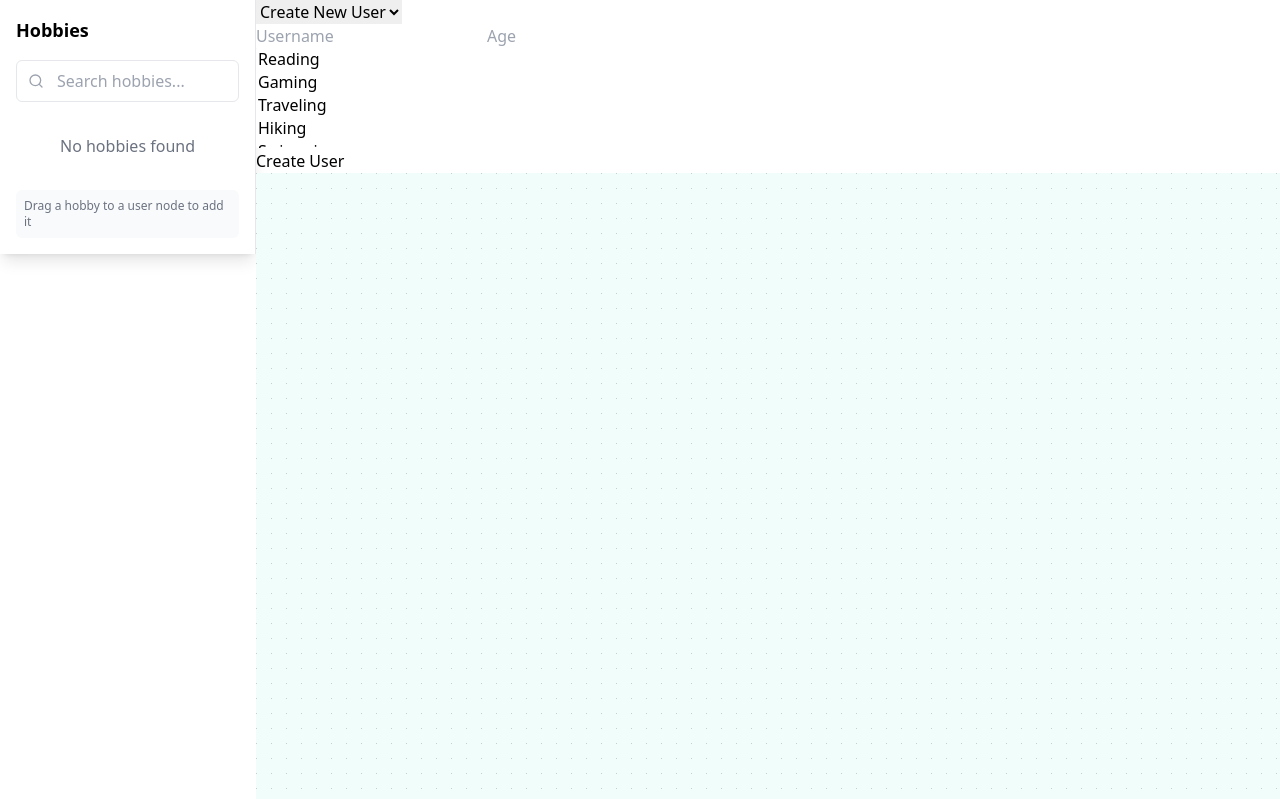
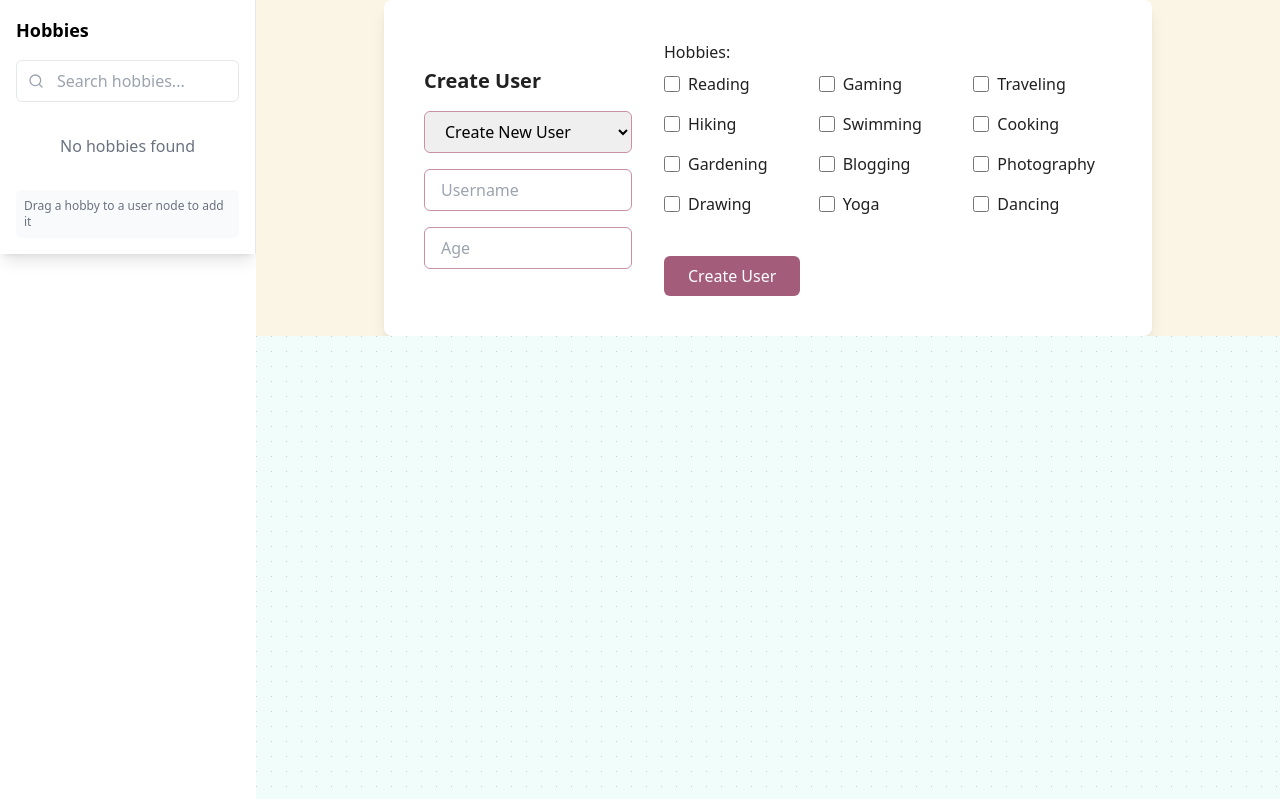
Before and after one commit to shankarjatin/Cybernauts_Jatin_shankar, a React (Vite) app in the folder frontend/: page / in a window 1280 px wide. Shown: the top 799 px of the page. Built offline with nearby package versions, Linux system fonts and the light colour scheme.

Commit message:
done styling of form

```diff
--- a/frontend/src/components/MainVisualization.tsx
+++ b/frontend/src/components/MainVisualization.tsx
@@ -56,69 +56,42 @@ const Flow = () => {
 
     const onDrop = useCallback((event) => {
       event.preventDefault();
+      event.stopPropagation(); // Ensure this event doesn't propagate further than intended
 
+      const reactFlowBounds = event.currentTarget.getBoundingClientRect();
+      const x = event.clientX - reactFlowBounds.left;
+      const y = event.clientY - reactFlowBounds.top;
       const hobby = event.dataTransfer.getData("application/reactflow-hobby");
-        if (!hobby) return;
 
-        // Get the position of the drop
-        const reactFlowBounds = event.currentTarget.getBoundingClientRect();
-        const position = {
-            x: event.clientX - reactFlowBounds.left,
-            y: event.clientY - reactFlowBounds.top
+      // Assuming nodes are positioned absolutely within the React Flow container
+      const closestNode = nodes.find(node => {
+          const nodePosition = node.position;
+          const nodeBounds = {
+              x: nodePosition.x,
+              y: nodePosition.y,
+              width: 250,  // Assuming default width if not provided by node data
+              height: 100  // Assuming default height
           };
-
-        // Find the closest user node to the drop position
-        const userNode = nodes.find(node => {
-            if (!node.id.startsWith('hobby-')) {  // Only look at user nodes
-                const nodeX = node.position.x;
-                const nodeY = node.position.y;
-                const distanceX = Math.abs(nodeX - position.x);
-                const distanceY = Math.abs(nodeY - position.y);
-                return distanceX < 100 && distanceY < 50;  // Adjust these thresholds as needed
-            }
-            return false;
+          return x >= nodeBounds.x && x <= nodeBounds.x + nodeBounds.width &&
+                 y >= nodeBounds.y && y <= nodeBounds.y + nodeBounds.height;
       });
 
-        if (userNode) {
-            const user = users.find(u => u._id === userNode.id);
-            if (user && !user.hobbies.includes(hobby)) {
-                // Update user with new hobby
-                const updatedHobbies = [...user.hobbies, hobby];
-                updateUser(user._id, { ...user, hobbies: updatedHobbies })
+      if (closestNode && hobby) {
+          const userToUpdate = users.find(user => user._id === closestNode.id);
+          if (userToUpdate) {
+              const updatedHobbies = [...userToUpdate.hobbies, hobby];
+              updateUser(userToUpdate._id, { ...userToUpdate, hobbies: updatedHobbies })
                   .then(updatedUser => {
-                        // Update Redux store
-                        dispatch(setUsers(users.map(u =>
-                            u._id === user._id ? { ...u, hobbies: updatedUser.hobbies } : u
-                        )));
-
-                        // Add new hobby node and edge
-                        const newNodeId = `hobby-${user._id}-${user.hobbies.length}`;
-                        const newNode = {
-                            id: newNodeId,
-                            type: 'default',
-                            data: { label: hobby },
-                            position: {
-                                x: userNode.position.x + Math.random() * 100,
-                                y: userNode.position.y + Math.random() * 100
-                            }
-                        };
-
-                        const newEdge = {
-                            id: `edge-${user._id}-${user.hobbies.length}`,
-                            source: user._id,
-                            target: newNodeId,
-                            animated: true
-                        };
-
-                        setNodes(nds => [...nds, newNode]);
-                        setEdges(eds => [...eds, newEdge]);
+                      dispatch(setUsers(users.map(u => u._id === userToUpdate._id ? updatedUser : u)));
+                      setNodes(ns => ns.map(n => n.id === closestNode.id ? { ...n, data: { ...n.data, label: `${updatedUser.username} (${updatedUser.age})` } } : n));
                   })
                   .catch(error => {
-                        console.error('Failed to update user:', error);
+                      console.error('Error updating user with new hobby:', error);
+                      alert('Failed to update user. See console for details.');
                   });
           }
       }
-    }, [nodes, users, dispatch, setNodes, setEdges]);
+  }, [nodes, users, dispatch, setNodes]);
 
     return (
         <div style={{ height: '100vh' }} onDrop={onDrop} onDragOver={onDragOver}>
--- a/frontend/src/components/UserForm.tsx
+++ b/frontend/src/components/UserForm.tsx
@@ -1,38 +1,54 @@
-import React, { useState, useEffect } from 'react';
-import { useDispatch, useSelector } from 'react-redux';
-import { createUser, updateUser } from '../services/api';
-import { RootState } from '../redux/store';
-import { setUsers } from '../redux/userSlice';
+import React, { useState, useEffect } from "react";
+import { useDispatch, useSelector } from "react-redux";
+import { createUser, updateUser } from "../services/api";
+import { RootState } from "../redux/store";
+import { setUsers } from "../redux/userSlice";
 
 const UserForm = () => {
   const dispatch = useDispatch();
   const users = useSelector((state: RootState) => state.users.users);
-    const [selectedUserId, setSelectedUserId] = useState('');
+  const [selectedUserId, setSelectedUserId] = useState("");
   const [userDetails, setUserDetails] = useState({
-        username: '',
-        age: '',
-        hobbies: []
+    username: "",
+    age: "",
+    hobbies: [],
   });
   const [isEditing, setIsEditing] = useState(false);
 
   const hobbyOptions = [
-        "Reading", "Gaming", "Traveling", "Hiking", "Swimming", "Cooking",
-        "Gardening", "Blogging", "Photography", "Drawing", "Yoga",
-        "Dancing", "Cycling", "Fishing", "Boxing", "Running",
-        "Tennis", "Chess", "Singing", "DIY"
+    "Reading",
+    "Gaming",
+    "Traveling",
+    "Hiking",
+    "Swimming",
+    "Cooking",
+    "Gardening",
+    "Blogging",
+    "Photography",
+    "Drawing",
+    "Yoga",
+    "Dancing",
+    "Cycling",
+    "Fishing",
+    "Boxing",
+    "Running",
+    "Tennis",
+    "Chess",
+    "Singing",
+    "DIY",
   ];
 
   useEffect(() => {
     if (selectedUserId) {
-            const selectedUser = users.find(user => user._id === selectedUserId);
+      const selectedUser = users.find((user) => user._id === selectedUserId);
       setUserDetails({
         username: selectedUser.username,
         age: selectedUser.age.toString(),
-                hobbies: selectedUser.hobbies
+        hobbies: selectedUser.hobbies,
       });
       setIsEditing(true);
     } else {
-            setUserDetails({ username: '', age: '', hobbies: [] });
+      setUserDetails({ username: "", age: "", hobbies: [] });
       setIsEditing(false);
     }
   }, [selectedUserId, users]);
@@ -43,51 +59,81 @@ const UserForm = () => {
     try {
       let response;
       if (isEditing) {
-                response = await updateUser(selectedUserId, { username, age: parseInt(age, 10), hobbies });
-                dispatch(setUsers(users.map(user => user._id === selectedUserId ? { ...user, ...response } : user)));
+        response = await updateUser(selectedUserId, {
+          username,
+          age: parseInt(age, 10),
+          hobbies,
+        });
+        dispatch(
+          setUsers(
+            users.map((user) =>
+              user._id === selectedUserId ? { ...user, ...response } : user
+            )
+          )
+        );
       } else {
-                response = await createUser({ username, age: parseInt(age, 10), hobbies });
+        response = await createUser({
+          username,
+          age: parseInt(age, 10),
+          hobbies,
+        });
         dispatch(setUsers([...users, response]));
       }
-            alert('User saved successfully!');
+      alert("User saved successfully!");
       resetForm();
     } catch (error) {
-            console.error('Error saving user:', error);
-            alert('Failed to save user. See console for details.');
+      console.error("Error saving user:", error);
+      alert("Failed to save user. See console for details.");
     }
   };
 
-    const handleChange = (e) => {
-        const { name, value } = e.target;
-        if (name === "hobbies") {
-            const valueArray = Array.from(e.target.selectedOptions, option => option.value);
-            setUserDetails(prev => ({ ...prev, hobbies: valueArray }));
-        } else {
-            setUserDetails(prev => ({ ...prev, [name]: value }));
-        }
+  const handleCheckboxChange = (hobby) => {
+    setUserDetails((prevDetails) => {
+      const newHobbies = prevDetails.hobbies.includes(hobby)
+        ? prevDetails.hobbies.filter((h) => h !== hobby)
+        : [...prevDetails.hobbies, hobby];
+      return { ...prevDetails, hobbies: newHobbies };
+    });
   };
 
   const resetForm = () => {
-        setSelectedUserId('');
-        setUserDetails({ username: '', age: '', hobbies: [] });
+    setSelectedUserId("");
+    setUserDetails({ username: "", age: "", hobbies: [] });
     setIsEditing(false);
   };
 
   return (
-        <div>
-            <select value={selectedUserId} onChange={e => setSelectedUserId(e.target.value)}>
+    <div className="w-full h-500 bg-[#FBF5E5] flex items-center justify-center">
+      <form
+        onSubmit={handleSubmit}
+        className="bg-white shadow-lg rounded-lg p-6 flex items-center w-3/4"
+      >
+        {/* Left Section */}
+        <div className="w-1/3 p-4 space-y-4">
+          <h2 className="text-xl font-bold text-[#212121]">
+            {isEditing ? "Edit User" : "Create User"}
+          </h2>
+          <select
+            value={selectedUserId}
+            onChange={(e) => setSelectedUserId(e.target.value)}
+            className="w-full px-4 py-2 border border-[#C890A7] rounded-md focus:outline-none focus:ring-2 focus:ring-[#A35C7A]"
+          >
             <option value="">Create New User</option>
-                {users.map(user => (
-                    <option key={user._id} value={user._id}>{user.username}</option>
+            {users.map((user) => (
+              <option key={user._id} value={user._id}>
+                {user.username}
+              </option>
             ))}
           </select>
-            <form onSubmit={handleSubmit}>
           <input
             type="text"
             name="username"
             placeholder="Username"
             value={userDetails.username}
-                    onChange={handleChange}
+            onChange={(e) =>
+              setUserDetails({ ...userDetails, username: e.target.value })
+            }
+            className="w-full px-4 py-2 border border-[#C890A7] rounded-md focus:outline-none focus:ring-2 focus:ring-[#A35C7A]"
             required
           />
           <input
@@ -95,26 +141,48 @@ const UserForm = () => {
             name="age"
             placeholder="Age"
             value={userDetails.age}
-                    onChange={handleChange}
+            onChange={(e) =>
+              setUserDetails({ ...userDetails, age: e.target.value })
+            }
+            className="w-full px-4 py-2 border border-[#C890A7] rounded-md focus:outline-none focus:ring-2 focus:ring-[#A35C7A]"
             required
           />
-                <select
-                    name="hobbies"
-                    multiple
-                    value={userDetails.hobbies}
-                    onChange={handleChange}
-                    style={{ width: '100%', height: '100px', overflow: 'auto' }}
+        </div>
+
+        {/* Right Section */}
+        <div className="w-2/3 p-4">
+          <label className="block text-[#212121] mb-2">Hobbies:</label>
+          <div className="grid grid-cols-3 gap-4 max-h-40 overflow-y-auto">
+            {hobbyOptions.map((hobby) => (
+              <label key={hobby} className="flex items-center space-x-2">
+                <input
+                  type="checkbox"
+                  checked={userDetails.hobbies.includes(hobby)}
+                  onChange={() => handleCheckboxChange(hobby)}
+                  className="h-4 w-4 text-[#A35C7A] focus:ring-[#A35C7A]"
+                />
+                <span className="text-[#212121]">{hobby}</span>
+              </label>
+            ))}
+          </div>
+          <div className="mt-6 flex space-x-4">
+            <button
+              type="submit"
+              className="px-6 py-2 bg-[#A35C7A] text-white rounded-md hover:bg-[#C890A7] focus:outline-none focus:ring-2 focus:ring-[#C890A7]"
             >
-                    {hobbyOptions.map(hobby => (
-                        <option key={hobby} value={hobby}>{hobby}</option>
-                    ))}
-                </select>
-                <button type="submit">{isEditing ? 'Update User' : 'Create User'}</button>
+              {isEditing ? "Update User" : "Create User"}
+            </button>
             {isEditing && (
-                    <button type="button" onClick={resetForm}>
-                        Cancel Edit
+              <button
+                type="button"
+                onClick={resetForm}
+                className="px-6 py-2 bg-gray-200 text-[#212121] rounded-md hover:bg-gray-300 focus:outline-none"
+              >
+                Cancel
               </button>
             )}
+          </div>
+        </div>
       </form>
     </div>
   );
--- a/frontend/src/redux/userSlice.ts
+++ b/frontend/src/redux/userSlice.ts
@@ -30,3 +30,5 @@ const userSlice = createSlice({
 
 export const { setUsers } = userSlice.actions;
 export default userSlice.reducer;
+
+// Redux slice or actions
```
Also changed, not shown: frontend/src/components/Sidebar.tsx (+3 -4 lines). Lines whose indentation alone changed are shown as unchanged.
